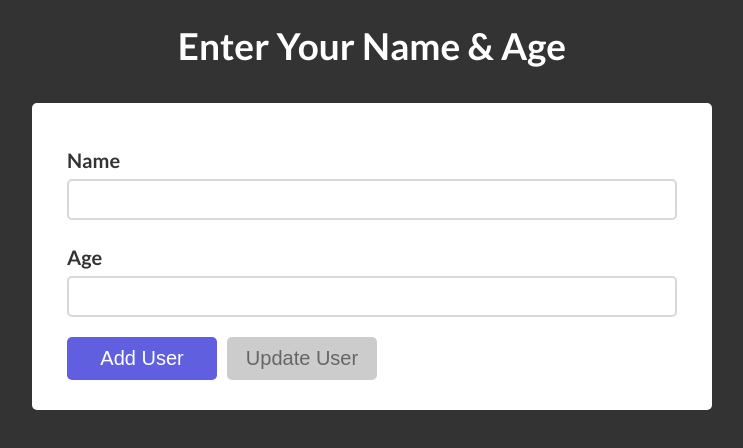
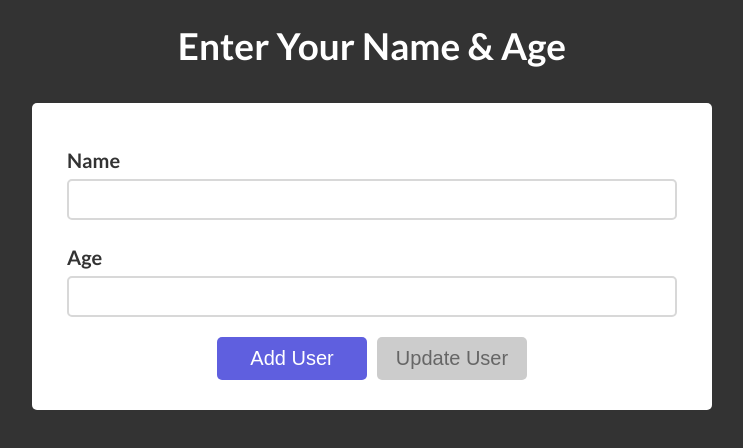
Before and after one commit to jawad-ul-hassan/CRUD-React-App, a React (Create React App) app: page / in a window 1280 px wide. Shown: the top 448 px of the page, without its empty margins (268-1011 px from the left). Built offline with nearby package versions, Linux system fonts and the light colour scheme; the HTML template or start-up script is replaced by a standard one.

Commit message:
Improvements & Bug fixes

```diff
--- a/package.json
+++ b/package.json
@@ -3,6 +3,9 @@
   "version": "0.1.0",
   "private": true,
   "dependencies": {
+    "@fortawesome/fontawesome-svg-core": "^1.2.35",
+    "@fortawesome/free-solid-svg-icons": "^5.15.3",
+    "@fortawesome/react-fontawesome": "^0.1.14",
     "@testing-library/jest-dom": "^5.12.0",
     "@testing-library/react": "^11.2.7",
     "@testing-library/user-event": "^12.8.3",
--- a/public/index.html
+++ b/public/index.html
@@ -24,7 +24,7 @@
       work correctly both with client-side routing and a non-root public URL.
       Learn how to configure a non-root public URL by running `npm run build`.
     -->
-    <title>Info React-App</title>
+    <title>CRUD React-App</title>
   </head>
   <body>
     <noscript>You need to enable JavaScript to run this app.</noscript>
--- a/src/components/UserCardList.module.css
+++ b/src/components/UserCardList.module.css
@@ -1,9 +1,8 @@
 .user-card-list {
-  background-color: #fff;
   color: #333;
   width: 680px;
   margin-bottom: 25px;
-  padding: 25px 8px 15px;
+  padding: 25px 0px 15px;
   border-radius: 5px;
 }
 
--- a/src/components/UserForm.js
+++ b/src/components/UserForm.js
@@ -2,19 +2,19 @@ import React, { useState, useEffect } from 'react';
 import styles from '../components/UserForm.module.css';
 
 const UserForm = props => {
-  const [name, setname] = useState('');
+  const [name, setName] = useState('');
   const [age, setAge] = useState('');
 
   useEffect(() => {
     if (props.isEdit) {
-      setname(props.userUpdate.name);
+      setName(props.userUpdate.name);
       setAge(props.userUpdate.age);
     } else {
-      setname('');
+      setName('');
       setAge('');
     }
   }, [
-    setname,
+    setName,
     setAge,
     props.userUpdate.name,
     props.userUpdate.age,
@@ -24,7 +24,7 @@ const UserForm = props => {
   const userDataHandler = e => {
     e.preventDefault();
 
-    if (name.trim().length === 0 || age.trim().length === 0) {
+    if (name.trim().length === 0 || age === 0) {
       props.modalOpenHandler(true);
     } else if (age <= 0) {
       props.modalOpenHandler(true);
@@ -32,15 +32,15 @@ const UserForm = props => {
     } else {
       props.modalOpenHandler(false);
       props.userInputInfo(name, Number(age));
-      setname('');
+      setName('');
       setAge('');
     }
   };
 
   const updateUser = e => {
     e.preventDefault();
-
-    if (name.trim().length === 0 || age.trim().length === 0) {
+    console.log(typeof age);
+    if (name.trim().length === 0 || age === 0) {
       props.modalOpenHandler(true);
     } else if (age <= 0) {
       props.modalOpenHandler(true);
@@ -65,13 +65,13 @@ const UserForm = props => {
 
       props.setUserInfo(updatedList);
       props.setEdit(false);
-      setname('');
+      setName('');
       setAge('');
     }
   };
 
   const nameInputHandler = e => {
-    setname(e.target.value);
+    setName(e.target.value);
   };
 
   const ageInputHandler = e => {
@@ -88,7 +88,7 @@ const UserForm = props => {
         <label>Age</label>
         <input type="number" value={age} onChange={ageInputHandler} />
       </div>
-      <div className={styles['form-control']}>
+      <div className={styles['form-control-btn']}>
         <button
           className={styles['user-btn']}
           onClick={userDataHandler}
--- a/src/components/UserForm.module.css
+++ b/src/components/UserForm.module.css
@@ -71,6 +71,13 @@
   cursor: not-allowed;
 }
 
+.user-form .form-control-btn {
+  padding: 15px 35px 5px;
+  display: flex;
+  justify-content: center;
+  align-items: center;
+}
+
 @media (max-width: 695px) {
   .user-form {
     width: 550px;
```
Also changed, not shown: src/App.js (+0 -15 lines), 1 other file (tests, documents, lock files or other folders).
